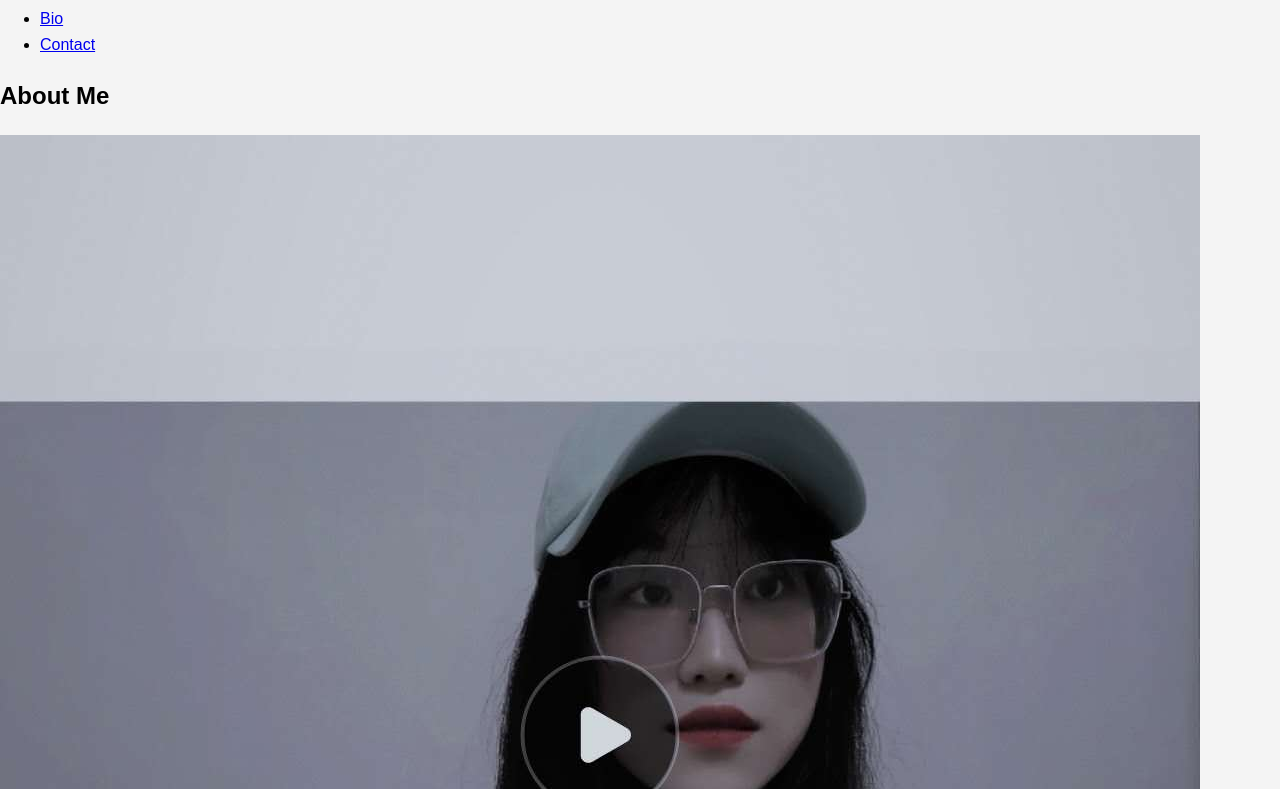
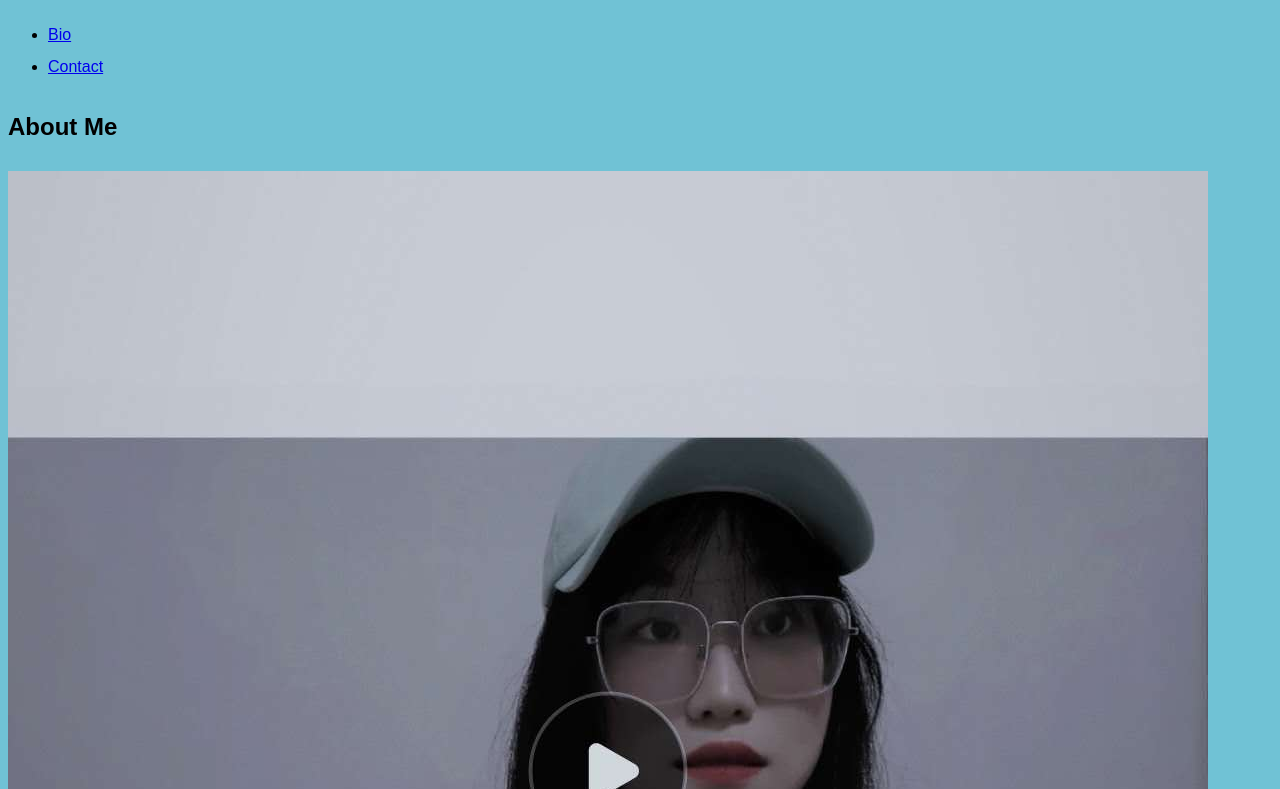
Before and after one commit to icytt/cs5356-hw3, a plain HTML site: page index.html in a window 1280 px wide. Shown: the part 88-877 px from the top of the page. Drawn offline with Linux system fonts and the light colour scheme.

Commit message:
changed color - test

```diff
--- a/styles.css
+++ b/styles.css
@@ -1,10 +1,10 @@
 /* Basic global styles */
 body {
     font-family: Arial, sans-serif;
-    line-height: 1.6;
-    margin: 0;
-    padding: 0;
-    background: #f4f4f4;
+    line-height: 2;
+    margin: 6;
+    padding: 20;
+    background: #70c2d5;
 }
 
 .container {
```
